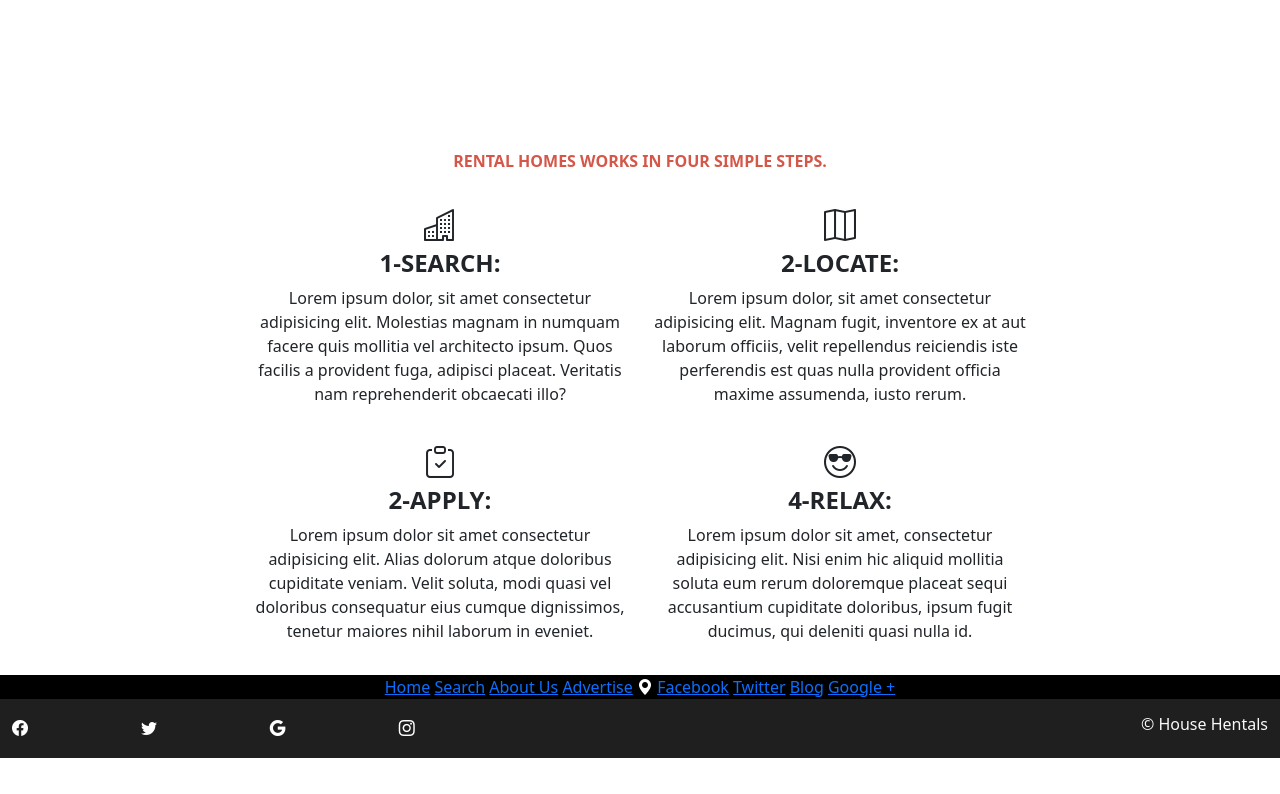
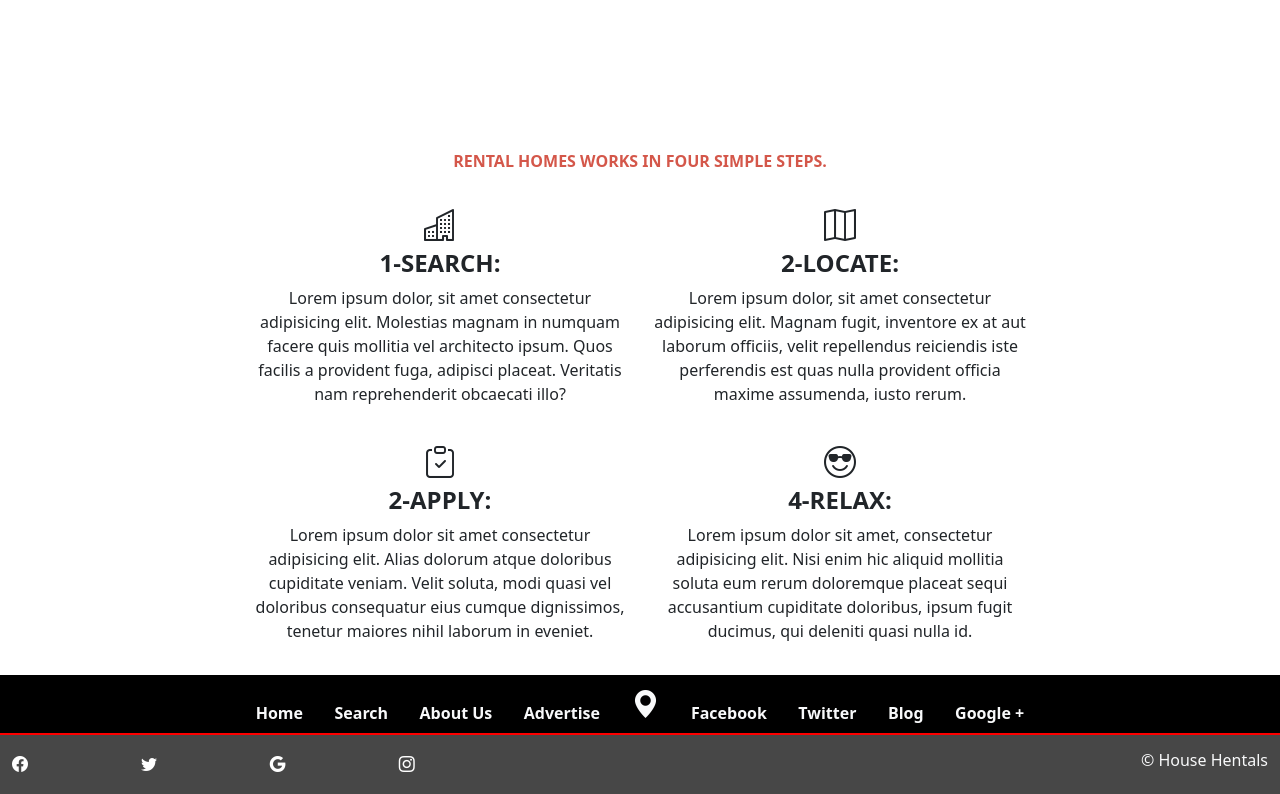
Before and after one commit to tiagorahal/Rental-Homes-Site, a website: page index.html in a window 1280 px wide. Shown: the part 378-1172 px from the top of the page. Before the commit the page ends 1136 px from the top, so only its background shows below. Drawn offline with nearby package versions, Linux system fonts and the light colour scheme.

```diff
--- a/assets/css/queries.css
+++ b/assets/css/queries.css
@@ -24,3 +24,10 @@
     display: none;
   }
 }
+
+@media (min-width: 1024px) {
+  .middle-footer {
+    display: block;
+  }
+
+}
--- a/assets/css/styles.css
+++ b/assets/css/styles.css
@@ -24,7 +24,7 @@
 }
 
 .bottom-footer-bg {
-  background-color: rgb(31, 31, 31);
+  background-color: rgb(71, 71, 71);
 }
 
 .upper-footer {
@@ -84,6 +84,15 @@
   margin-bottom: 30px;
 }
 
-.mw-main {
+.mw-vh {
   max-width: 100vh;
 }
+
+.border-footer {
+  border: 1px solid white;
+  border-radius: 50%;
+}
+
+.middle-footer {
+  display: none;
+}
--- a/index.html
+++ b/index.html
@@ -56,14 +56,14 @@
              <div class="container-fluid main-bg-desktop py-5">
                 <div class="row py-5">
                     <div class="col-12">
-                        <h1 class="text-light text-center fs-4"> HOUSE HENTALS... YOUR GATEWAY TO YOUR NEW HOME</h1>
+                        <h1 class="text-light text-center fs-4">HOUSE HENTALS... YOUR GATEWAY TO YOUR NEW HOME</h1>
                     </div>
                     <div class="col-12 w-75 m-auto">
                         <form class="form-bg rounded p-2 d-flex flex-column" action="./search.html">
                             <label class="text-secondary fw-bold" for="namemobile">SEARCH BY KEYWORD:</label>
                             <div class="d-flex">
                                 <input class="search-btn-main w-75 border-0" type="text" id="namemobile" name="namemobile">
-                                <a class="red-bg mb-2 fw-bold text-light border-0 px-5 text-center text-decoration-none search-btn-main d-flex align-items-center" href="./search.html">Search</a>
+                                <a class="w-25 red-bg mb-2 fw-bold text-light border-0 px-5 text-center text-decoration-none search-btn-main d-flex align-items-center" href="./search.html">Search</a>
                             </div>
 
                         </form>
@@ -74,7 +74,7 @@
                 </div>
             </div>
             <div class="container-fluid mt-5 d-flex justify-content-center">
-                <div class="row mw-main">
+                <div class="row mw-vh">
                     <div class="col-12">
                         <h5 class="title-steps">RENTAL HOMES WORKS IN FOUR SIMPLE STEPS.</h3>
                     </div>
@@ -113,18 +113,25 @@
             <div class="container-fluid upper-footer">
                 <div class="row">
                     <div class="col-12 d-flex justify-content-around">
-                        <div>
-                            <a href="">Home</a>
-                            <a href="">Search</a>
-                            <a href="">About Us</a>
-                            <a href="">Advertise</a>
-                            <a class="text-white" href=""><i class="bi bi-geo-alt-fill"></i></a>
-                            <a href="">Facebook</a>
-                            <a href="">Twitter</a>
-                            <a href="">Blog</a>
-                            <a href="">Google +</a>
+                        <div class="mw-vh w-100 d-flex justify-content-around align-items-end py-2">
+                            <a class="text-light text-decoration-none fw-bold" href="">Home</a>
+                            <a class="text-light text-decoration-none fw-bold" href="">Search</a>
+                            <a class="text-light text-decoration-none fw-bold" href="">About Us</a>
+                            <a class="text-light text-decoration-none fw-bold" href="">Advertise</a>
+                            <a class="text-light text-decoration-none fw-bold fs-3" class="text-white" href=""><i class="bi bi-geo-alt-fill"></i></a>
+                            <a class="text-light text-decoration-none fw-bold" href="">Facebook</a>
+                            <a class="text-light text-decoration-none fw-bold" href="">Twitter</a>
+                            <a class="text-light text-decoration-none fw-bold" href="">Blog</a>
+                            <a class="text-light text-decoration-none fw-bold" href="">Google +</a>
                         </div>
                     </div>
+                </div>
+            </div>
+            <div class="container-fluid middle-footer" style="border: solid red 1px;">
+                <div class="row">
+                    <div class="col-4"></div>
+                    <div class="col-4"></div>
+                    <div class="col-4"></div>
                 </div>
             </div>
             <div class="container-fluid bottom-footer-bg">
```
